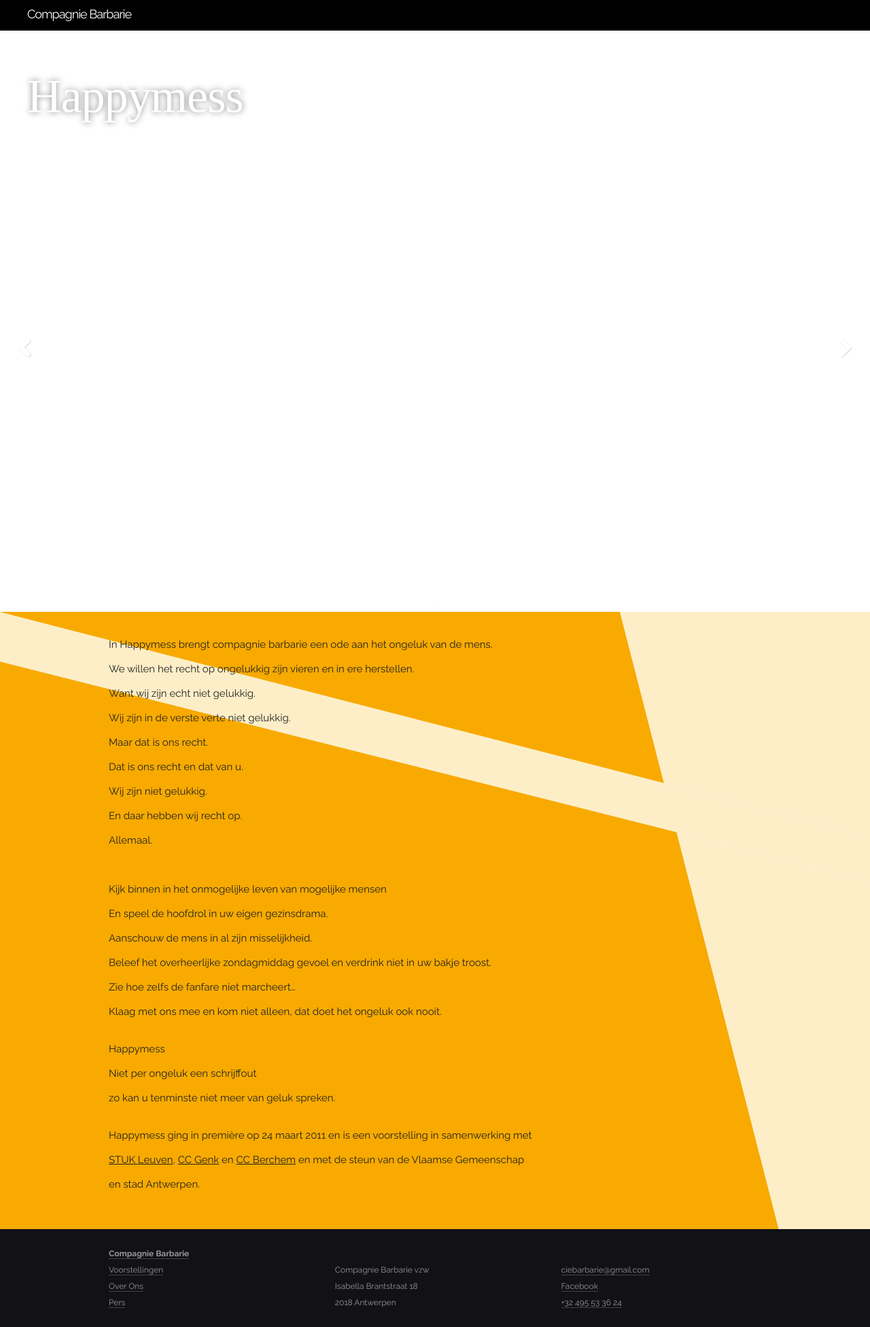
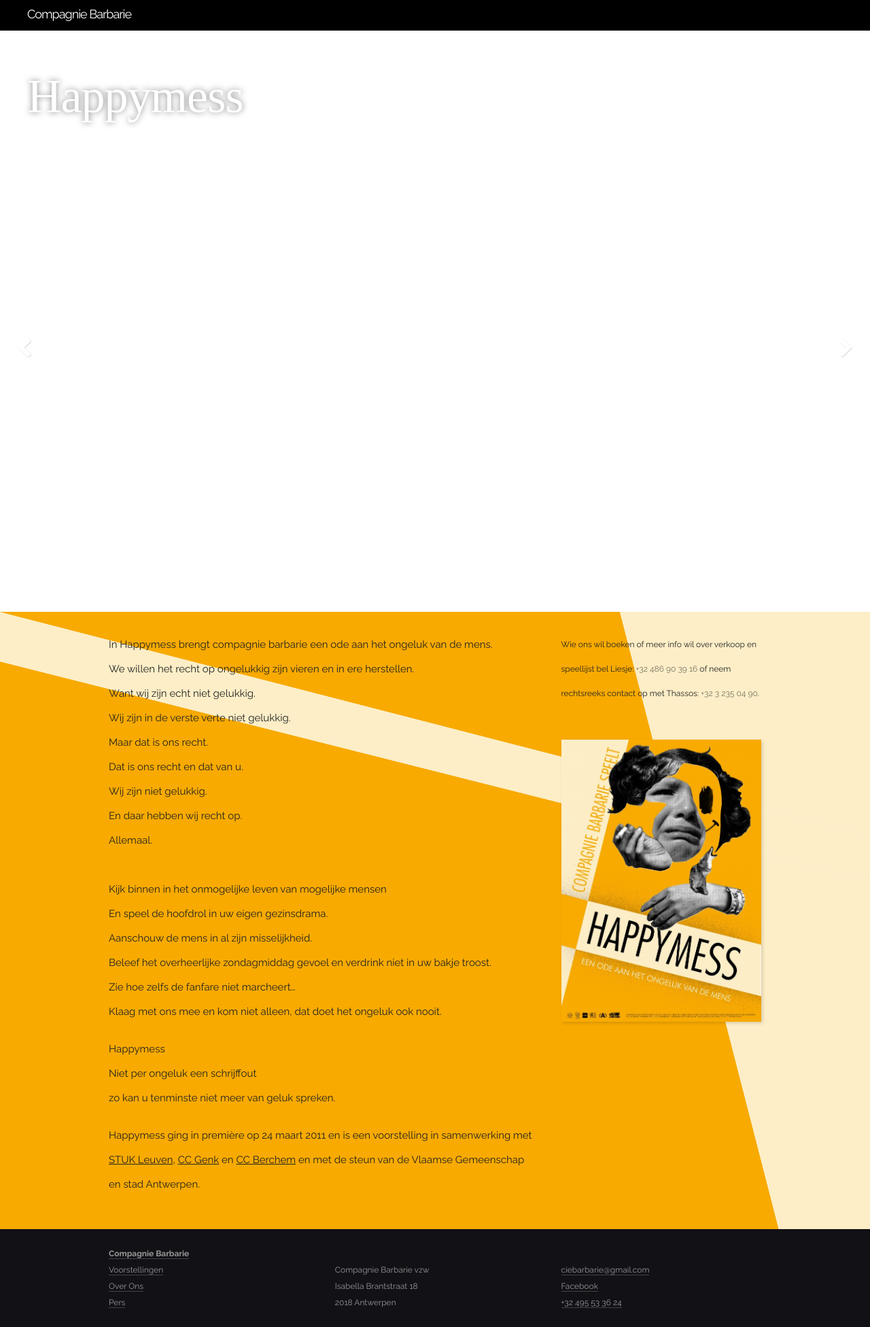
Before and after one commit to ciebarbarie/ciebarbarie, a Jekyll site: the page built from voorstellingen/happymess.md, in a window 1280 px wide. Shown: the whole page at 68% size. Built offline with Jekyll 4.4.1, drawn with Linux system fonts in a browser that asks for light colours; nearby versions of some CDN libraries; some web fonts are replaced; library files that are not in the unit come from our copies.

Commit message:
Add poster, sidebar to performance page.

```diff
--- a/_layouts/performance.html
+++ b/_layouts/performance.html
@@ -38,8 +38,12 @@ layout: base
       <div class="eight columns" id="content">
         {{ content }}
       </div>
-      <div class="four columns" id="poster">
-        <!-- <img src="/img/{{ page.id }}-poster.jpg" alt="Poster {{ page.title }}"> -->
+      <div class="four columns" id="sidebar">
+        <p>Wie ons wil boeken of meer info wil over verkoop en speellijst bel Liesje: <a href="tel:+32486903916">+32&nbsp;486&nbsp;90&nbsp;39 16</a> of neem rechtsreeks contact op met Thassos: <a href="tel:+3232350490">+32&nbsp;3&nbsp;235&nbsp;04&nbsp;90</a>.</p>
+
+        {% if page.poster %}
+        <img id="poster" src="/img/{{ page.id }}-poster.jpg" alt="Poster {{ page.title }}">
+        {% endif %}
       </div>
     </div>
   </div>
--- a/css/main.css
+++ b/css/main.css
@@ -198,9 +198,9 @@ h2 {
   color: inherit;
 }
 
-#poster img {
+img#poster {
   display: block;
-  margin-top: 100px;
+  margin-top: 50px;
   max-width: 100%;
   box-shadow: 2px 2px 5px rgba(0, 0, 0, 0.15);
 }
```
Also changed, not shown: voorstellingen/happymess.md (+1 -0 lines), voorstellingen/spionkop.md (+1 -0 lines), voorstellingen/too-far-east-is-west.md (+1 -0 lines).
